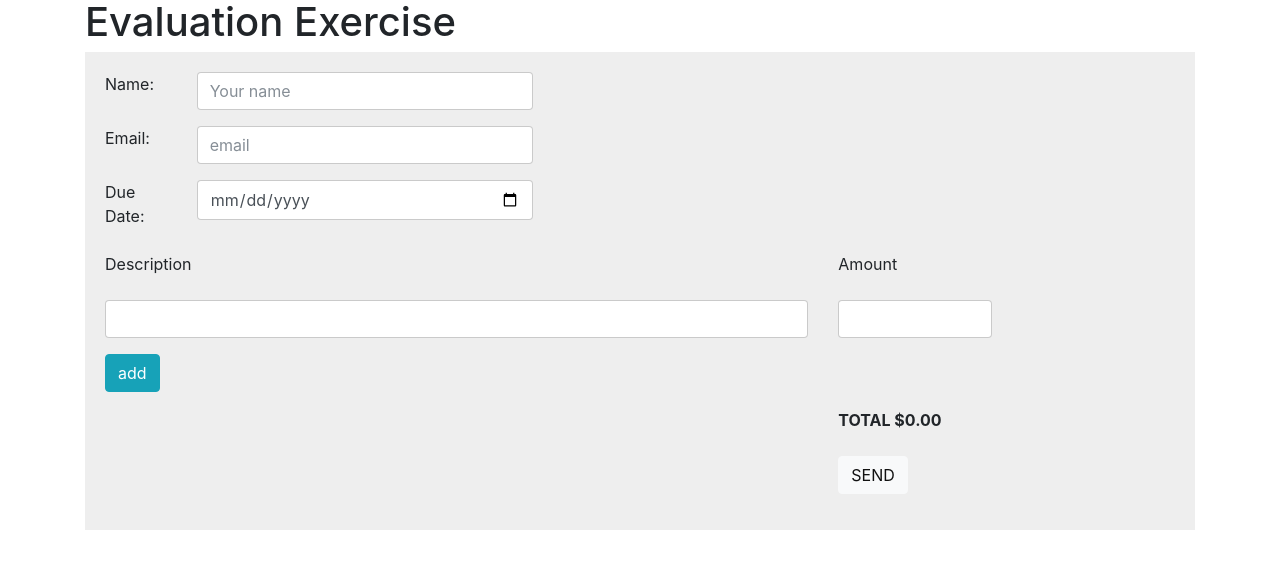
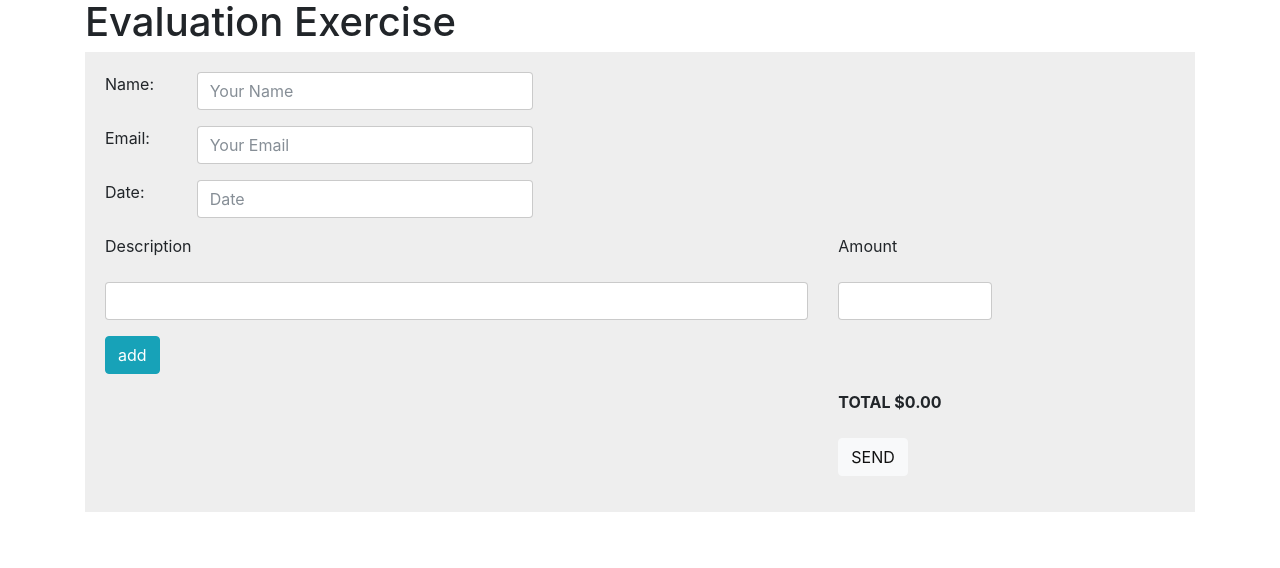
Before and after one commit to chaitanyatejagolla/einvoice, a React app: page / in a window 1280 px wide. Shown: the top 568 px of the page. Built offline with nearby package versions, Linux system fonts and the light colour scheme.

Commit message:
cleaning code and reducing duplication

```diff
--- a/src/components/app.js
+++ b/src/components/app.jsx
@@ -1,7 +1,7 @@
 import React from 'react';
-import Invoice from './invoice';
+import Invoice from './invoice.jsx';
 
-export default class App extends React.Component {
+class App extends React.Component {
     render () {
         return (
             <form>
@@ -13,3 +13,5 @@ export default class App extends React.Component {
         );
     }
 }
+
+export default App;
--- /dev/null
+++ b/src/components/common/textFieldGroup.jsx
@@ -0,0 +1,24 @@
+import React from 'react';
+
+const TextFieldGroup = ({ field, value, label, type, onChange, placeholder }) => {
+  return (
+        <div className="form-group row">
+            <div className="col-lg-1">
+                <label>{label}</label>
+            </div>
+            <div className="col-lg-4">
+                <input
+                    type={value}
+                    className="form-control"
+                    name={field}
+                    placeholder={placeholder}
+                    onChange={onChange}
+                    value={value}
+                />
+            </div>
+        </div>
+    );
+}
+
+
+export default TextFieldGroup;
--- a/src/components/invoice.js
+++ b/src/components/invoice.jsx
@@ -1,8 +1,9 @@
 import React from 'react';
-import LineItem from './lineitem';
+import LineItem from './lineitem.jsx';
+import TextFieldGroup from './common/textFieldGroup.jsx';
 var axios = require('axios');
 
-export default class Invoice extends React.Component {
+class Invoice extends React.Component {
     constructor (props) {
         super(props);
         this.state = {
@@ -11,9 +12,10 @@ export default class Invoice extends React.Component {
             date: "",
             total: 0,
             lineItemCount: 1,
+            errors: {},
             lineItemsArray: [{id: 0, desc: "", amount: 0}]
         };
-        this._bind("onNameChange", "onEmailChange", "onDateChange", "addLineItem", "saveData")
+        this._bind("onChange", "addLineItem", "saveData")
     }
 
     render () {
@@ -23,35 +25,37 @@ export default class Invoice extends React.Component {
         };
 
         let lineItemsUI = [];
+        /* Looping through lineItemsArray for getting line item UI components */
         for (var i = 0; i < this.state.lineItemsArray.length; i += 1) {
-            lineItemsUI.push(<LineItem handleAmountChange={this.handleAmountChange.bind(this)} id={i}/>);
+            lineItemsUI.push(<LineItem handleLineItemChange={this.handleLineItemChange.bind(this)} id={i}/>);
         };
+
         return (
             <div className="container-fluid" style={style}>
-                <div className="form-group row">
-                    <div className="col-lg-1">
-                        <label> Name:</label>
-                    </div>
-                    <div className="col-lg-4">
-                        <input type="text" className="form-control" placeholder='Your name' name="name" onChange={this.onNameChange} value={this.state.name}/>
-                    </div>
-                </div>
-                <div className="form-group row">
-                    <div className="col-lg-1">
-                        <label> Email:</label>
-                    </div>
-                    <div className="col-lg-4">
-                        <input type="email" className="form-control" placeholder='email' name="email" onChange={this.onEmailChange} value={this.state.email}/>
-                    </div>
-                </div>
-                <div className="form-group row">
-                    <div className="col-lg-1">
-                        <label>Due Date:</label>
-                    </div>
-                    <div className="col-lg-4">
-                        <input type="date" className="form-control"  name="date" onChange={this.onDateChange} value={this.state.date}/>
-                    </div>
-                </div>
+                <TextFieldGroup
+                    label="Name: "
+                    onChange={this.onChange}
+                    value={this.state.name}
+                    placeholder="Your Name"
+                    field="name"
+                    type="text"
+                />
+                <TextFieldGroup
+                    label="Email: "
+                    onChange={this.onChange}
+                    value={this.state.email}
+                    placeholder="Your Email"
+                    field="email"
+                    type="email"
+                />
+                <TextFieldGroup
+                    label="Date: "
+                    onChange={this.onChange}
+                    value={this.state.date}
+                    placeholder="Date"
+                    field="date"
+                    type="date"
+                />
                 <div className="form-group row">
                     <div className="col-lg-8">
                         <label>Description</label>
@@ -60,7 +64,7 @@ export default class Invoice extends React.Component {
                         <label>Amount</label>
                     </div>
                 </div>
-                    {lineItemsUI}
+                {lineItemsUI}
                 <div className="form-group">
                     <button type="button" className="btn btn-info" name="add" onClick={this.addLineItem}>add</button>
                 </div>
@@ -82,28 +86,19 @@ export default class Invoice extends React.Component {
         );
     }
 
+    /* Utility method to bind all functions */
     _bind(...methods) {
         methods.forEach(method => this[method] = this[method].bind(this));
     }
 
-    onNameChange(event) {
+    /* On change handler for name, email and date components */
+    onChange(event) {
         this.setState({
-                name: event.target.value
+            [event.target.name]: event.target.value
         });
     }
 
-    onEmailChange(event) {
-        this.setState({
-                email: event.target.value
-        });
-    }
-
-    onDateChange(event) {
-        this.setState({
-                date: event.target.value
-        });
-    }
-
+    /* Posting data to node server using axios */
     saveData() {
         axios.post('http://localhost:3000/invoice/add', { name: this.state.name, email: this.state.email, date: this.state.date})
         .then(function(response){
@@ -111,7 +106,8 @@ export default class Invoice extends React.Component {
         });
     }
 
-    handleAmountChange(id, desc, amt) {
+    /* Event handler for changes in line items */
+    handleLineItemChange(id, desc, amt) {
         let totalAmt = 0;
         let tempArray = this.state.lineItemsArray;
         this.state.lineItemsArray.forEach(function(amountObj) {
@@ -130,6 +126,7 @@ export default class Invoice extends React.Component {
         });
     }
 
+    /* Counter for line item array */
     addLineItem() {
         this.setState({
             lineItemCount: this.state.lineItemCount + 1
@@ -137,3 +134,5 @@ export default class Invoice extends React.Component {
         this.state.lineItemsArray.push({id: this.state.lineItemCount, amount: 0});
     }
 }
+
+export default Invoice;
--- a/src/components/lineItem.js
+++ /dev/null
@@ -1,48 +0,0 @@
-import React from 'react';
-
-export default class LineItem extends React.Component {
-    constructor(props) {
-        super(props);
-        this.props = props;
-        this.state = {
-            amount: 0.0,
-            desc: ""
-        }
-        this._bind("onAmountChange", "onDescChange")
-    }
-
-
-    render () {
-        return (
-            <div className="form-group row">
-                <div className="col-lg-8">
-                    <input className="form-control" type="text" name="desc" onChange={this.onDescChange}/>
-                </div>
-                <div className="col-lg-2">
-                    <input className="form-control" type="text" name="amount" onChange={this.onAmountChange}/>
-                </div>
-            </div>
-        );
-    }
-
-    _bind(...methods) {
-        methods.forEach(method => this[method] = this[method].bind(this));
-    }
-
-    onAmountChange(event) {
-        let amt = event.target.value;
-        let desc = this.state.desc;
-        // validate the amount
-        if(this.props.handleAmountChange) {
-            this.props.handleAmountChange(this.props.id, desc, amt);
-        }
-    }
-
-    onDescChange(event) {
-        let amt = this.state.amount;
-        let desc = event.target.value;
-        if(this.props.handleAmountChange) {
-            this.props.handleAmountChange(this.props.id, desc, amt);
-        }
-    }
-}
--- /dev/null
+++ b/src/components/lineItem.jsx
@@ -0,0 +1,46 @@
+import React from 'react';
+
+class LineItem extends React.Component {
+    constructor(props) {
+        super(props);
+        this.props = props;
+        this.state = {
+            amount: 0.0,
+            desc: ""
+        }
+        this._bind("onChange")
+    }
+
+
+    render () {
+        return (
+            <div className="form-group row">
+                <div className="col-lg-8">
+                    <input className="form-control" type="text" name="desc" onChange={this.onChange} />
+                </div>
+                <div className="col-lg-2">
+                    <input className="form-control" type="text" name="amount" onChange={this.onChange} />
+                </div>
+            </div>
+        );
+    }
+
+    /* Utility method to bind all functions */
+    _bind(...methods) {
+        methods.forEach(method => this[method] = this[method].bind(this));
+    }
+
+    /* On change handler for amount and description */
+    onChange(event) {
+        this.setState({
+            [event.target.name]: event.target.value
+        });
+        if (event.target.name === "desc") {
+            this.props.handleLineItemChange(this.props.id, event.target.value, this.state.amount);
+        } else {
+            this.props.handleLineItemChange(this.props.id, this.state.desc, event.target.value);
+        }
+    }
+}
+
+export default LineItem;
--- a/src/index.js
+++ b/src/index.js
@@ -1,5 +1,5 @@
 import React from 'react';
 import { render } from 'react-dom';
-import App from './components/app';
+import App from './components/app.jsx';
 
 render(<App />, document.getElementById('app'));
```
